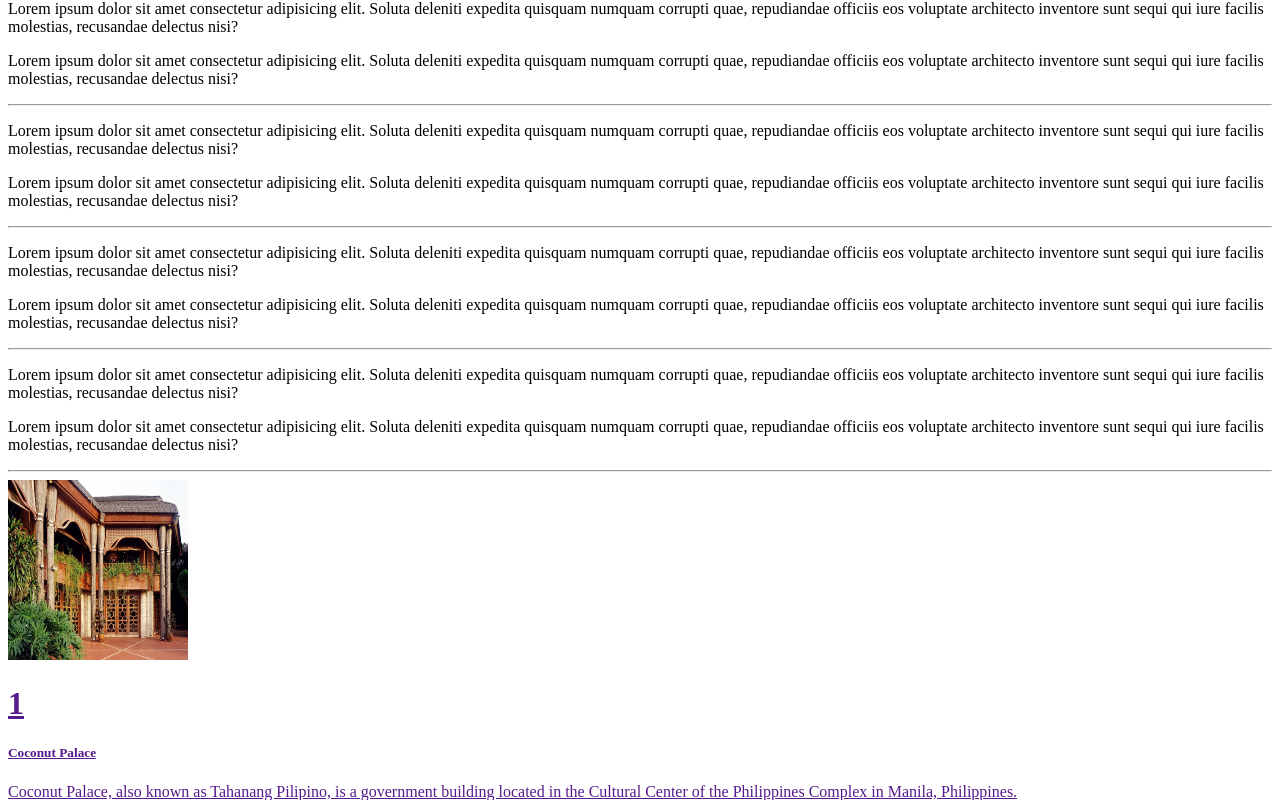
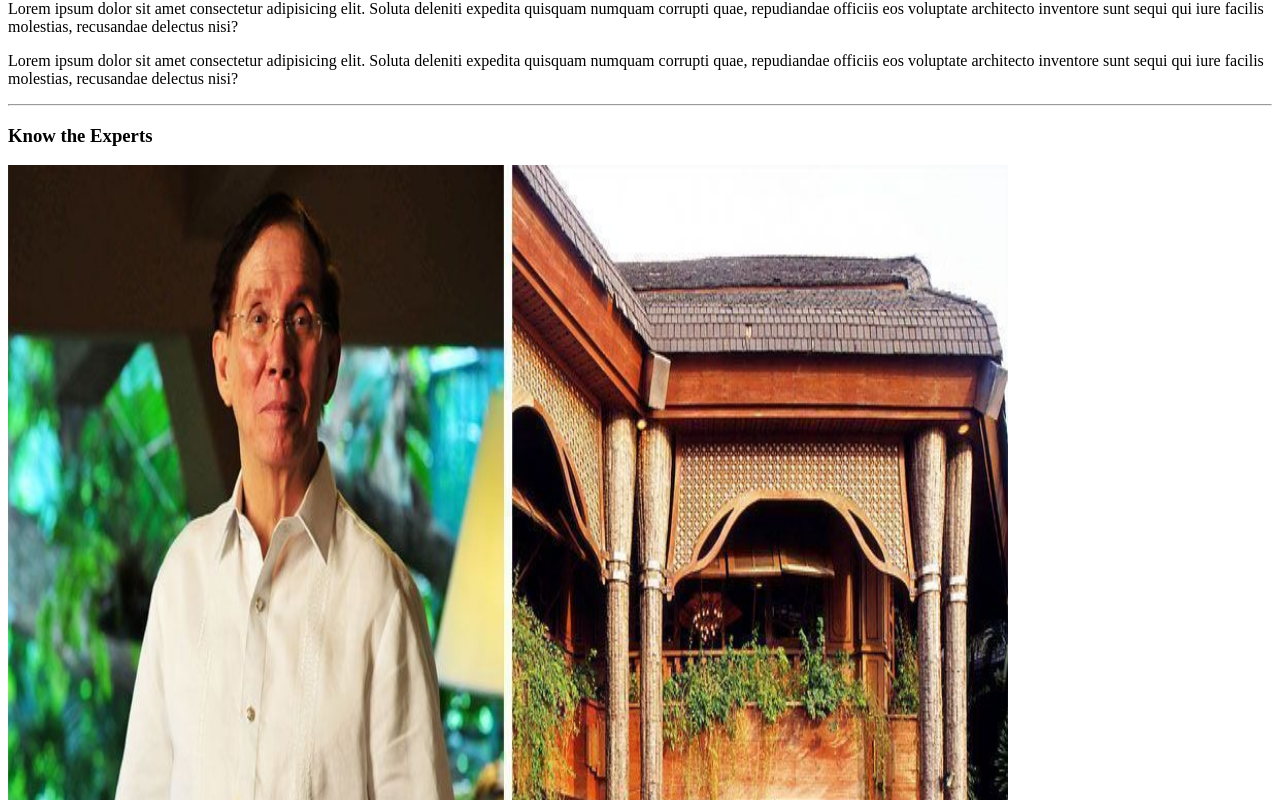
Before and after one commit to johncanero/architecture-news-website, a Next.js app: page / in a window 1280 px wide. Shown: the part 6900-7700 px from the top of the page. Built offline with nearby package versions, Linux system fonts and the light colour scheme.

Commit message:
Add Francisco Bobby Mañosa

```diff
--- a/sections/Hero.tsx
+++ b/sections/Hero.tsx
@@ -169,21 +169,25 @@ const Hero = () => {
             facilis molestias, recusandae delectus nisi?
           </p>
 
-          <hr className="h-px my-8 bg-gray-300 border-0 dark:bg-gray-800"></hr>
+          <hr className="h-px bg-gray-300 border-0 my-14 dark:bg-gray-800"></hr>
         </div>
         <div>
-          <p className="">
-            Lorem ipsum dolor sit amet consectetur adipisicing elit. Soluta
-            deleniti expedita quisquam numquam corrupti quae, repudiandae
-            officiis eos voluptate architecto inventore sunt sequi qui iure
-            facilis molestias, recusandae delectus nisi?
+          <h3 className="text-3xl font-semibold text-right ">
+            Know the Experts
+          </h3>
+          <Image
+            src="/images/manosaExpert.jpg"
+            width={1000}
+            height={1000}
+            alt="ewcClarkCity"
+            className="mt-1 rounded-lg md:h-41 "
+          />
+          <p className="justify-end mt-2 mb-12 text-xs text-left md:mb-0">
+            PHOTO from Real Living Philippines: Francisco Mañosa
           </p>
-
           <p className="mt-2">
-            Lorem ipsum dolor sit amet consectetur adipisicing elit. Soluta
-            deleniti expedita quisquam numquam corrupti quae, repudiandae
-            officiis eos voluptate architecto inventore sunt sequi qui iure
-            facilis molestias, recusandae delectus nisi?
+            Find out advices and inspiring message from notable architects in
+            the Philippines.
           </p>
 
           <hr className="h-px my-8 bg-gray-300 border-0 dark:bg-gray-800"></hr>
@@ -204,7 +208,7 @@ const Hero = () => {
             facilis molestias, recusandae delectus nisi?
           </p>
 
-          <hr className="h-px my-8 bg-gray-300 border-0 dark:bg-gray-800"></hr>
+          <hr className="h-px mt-3 bg-gray-300 border-0 dark:bg-gray-800"></hr>
         </div>
 
         <div className="hidden md:hidden lg:block">
```
Also changed, not shown: public/images/manosaExpert.jpg (added).
